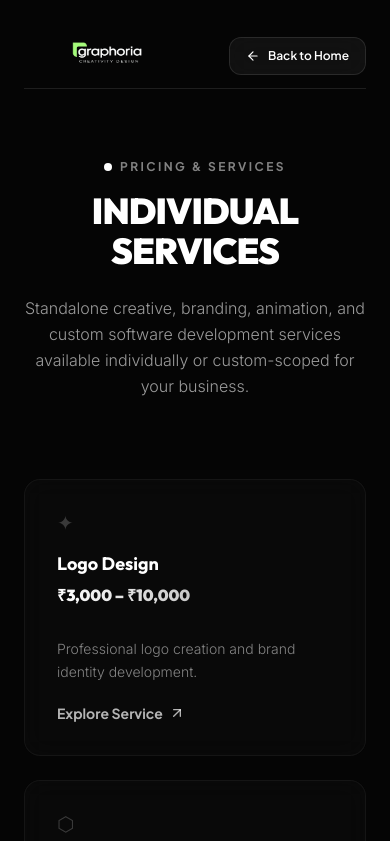
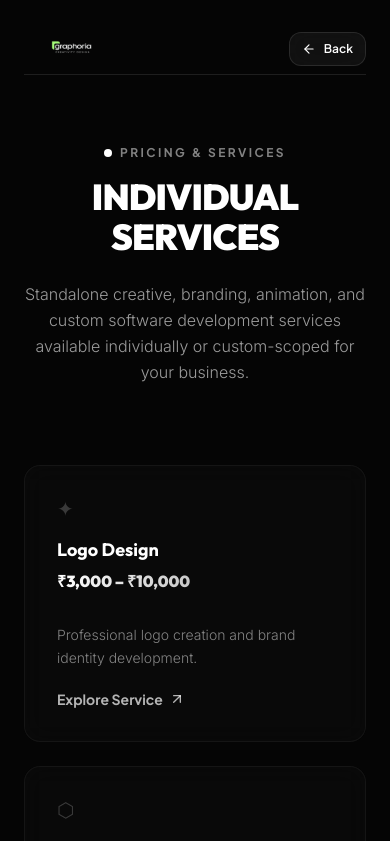
Before and after one commit to Pavitthiran-6/graphoria-moodboard, a React (Vite) app: page /pricing in a window 390 px wide. Shown: the top 841 px of the page. Built offline with nearby package versions, Linux system fonts and the light colour scheme.

Commit message:
style: make pricing page header logo and back button fully responsive for mobile

```diff
--- a/src/components/PricingPage.jsx
+++ b/src/components/PricingPage.jsx
@@ -79,22 +79,22 @@ export default function PricingPage() {
     <div className="bg-[#050505] text-white min-h-screen w-full relative pt-6 pb-24 px-6 md:px-12 max-w-7xl mx-auto">
 
       {/* Premium Header/Navbar */}
-      <header className="w-full flex items-center justify-between border-b border-white/10 pb-2 mb-16 pt-2">
+      <header className="w-full flex items-center justify-between border-b border-white/10 pb-2 mb-16 pt-2 gap-4">
         {/* Brand Logo */}
         <img
           src="/logo.png"
           onClick={() => navigateWithTransition('/')}
-          className="h-28 md:h-32 w-auto -my-8 md:-my-10 cursor-pointer transition-transform duration-300 hover:scale-105"
+          className="h-16 sm:h-24 md:h-32 w-auto -my-4 sm:-my-7 md:-my-10 cursor-pointer transition-transform duration-300 hover:scale-105"
           alt="Graphoria Logo"
         />
 
         {/* Back Button */}
         <button
           onClick={() => navigateWithTransition('/')}
-          className="inline-flex items-center gap-2 px-4 py-2.5 rounded-xl bg-white/5 border border-white/10 hover:bg-white hover:text-black transition-all duration-300 font-semibold text-xs backdrop-blur-md"
+          className="inline-flex items-center gap-2 px-3 py-2 md:px-4 md:py-2.5 rounded-xl bg-white/5 border border-white/10 hover:bg-white hover:text-black transition-all duration-300 font-semibold text-xs backdrop-blur-md flex-shrink-0"
         >
           <ArrowLeft className="w-3.5 h-3.5" />
-          <span>Back to Home</span>
+          <span>Back<span className="hidden sm:inline"> to Home</span></span>
         </button>
       </header>
 
```
